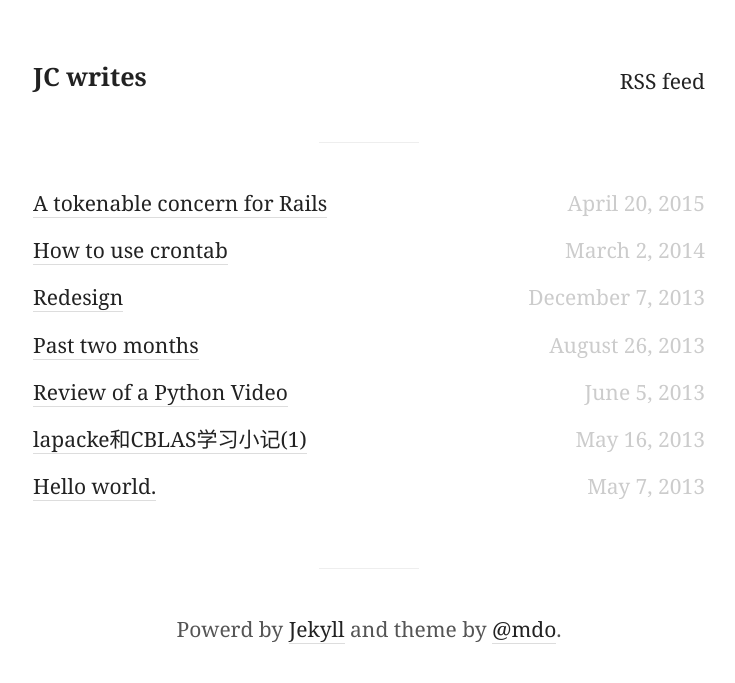
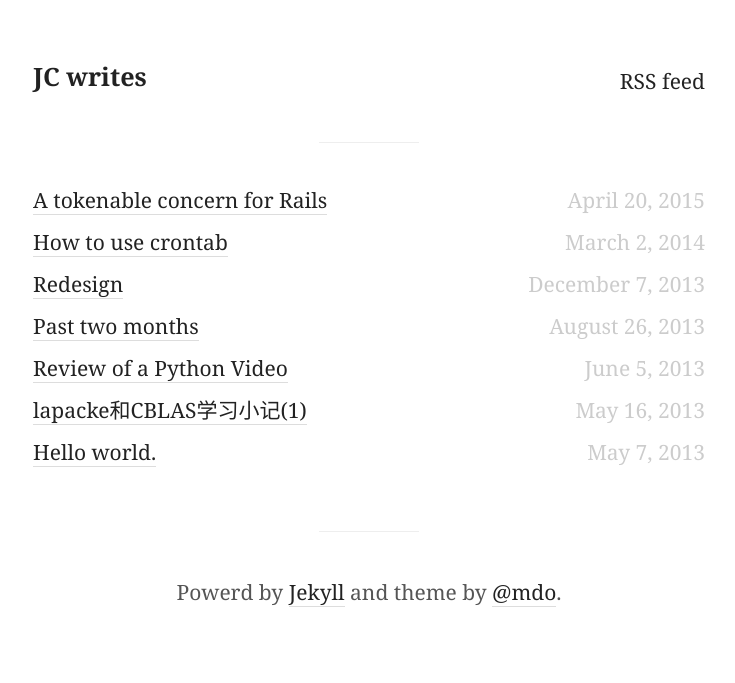
Before and after one commit to jcxia43/onlimii.github.io, a Jekyll site: the page built from index.html, in a window 1280 px wide. Shown: the top 683 px of the page, without its empty margins (271-1006 px from the left). Built offline with Jekyll 4.4.1, drawn with Linux system fonts in a browser that asks for light colours.

Commit message:
Tweak more line heights

```diff
--- a/public/css/poole.css
+++ b/public/css/poole.css
@@ -21,6 +21,7 @@ html {
 body {
   padding: 2rem 1.5rem;
   line-height: 1.75;
+  letter-spacing: 0rem;
   color: #555;
   background-color: #fff
 }
@@ -455,7 +456,8 @@ iframe.twitter-tweet.twitter-tweet-rendered {
 }
 
 .archive {
-  margin-bottom: 3rem
+  line-height: 1.5;
+  margin-bottom: 3rem;
 }
 
 .archive-item {
```
